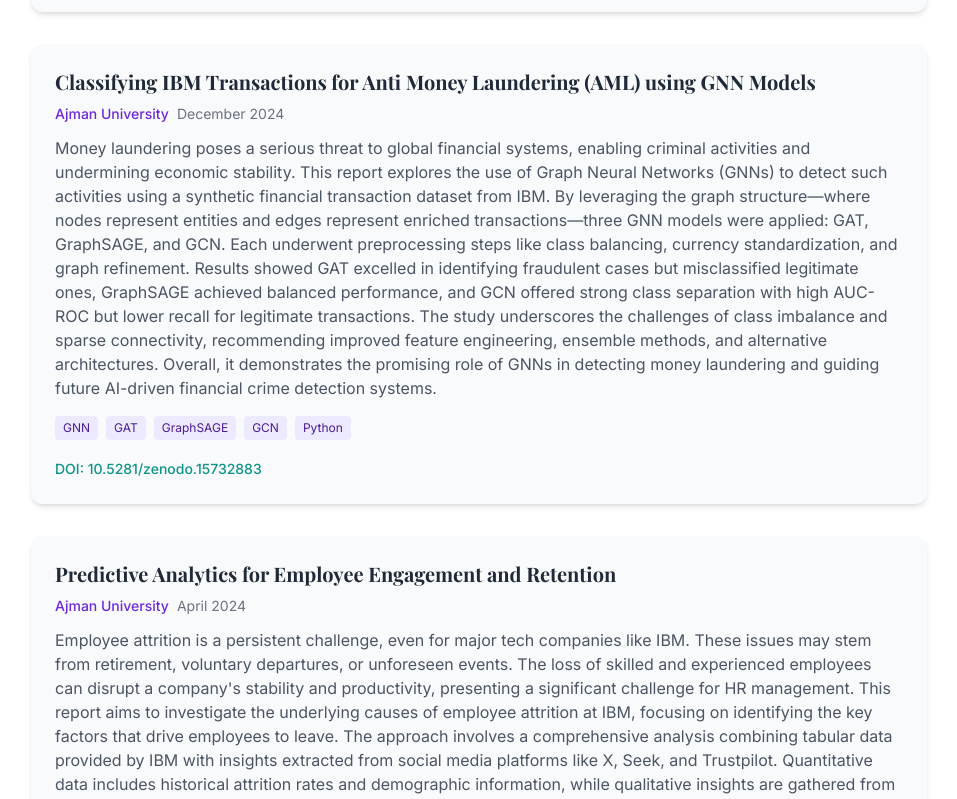
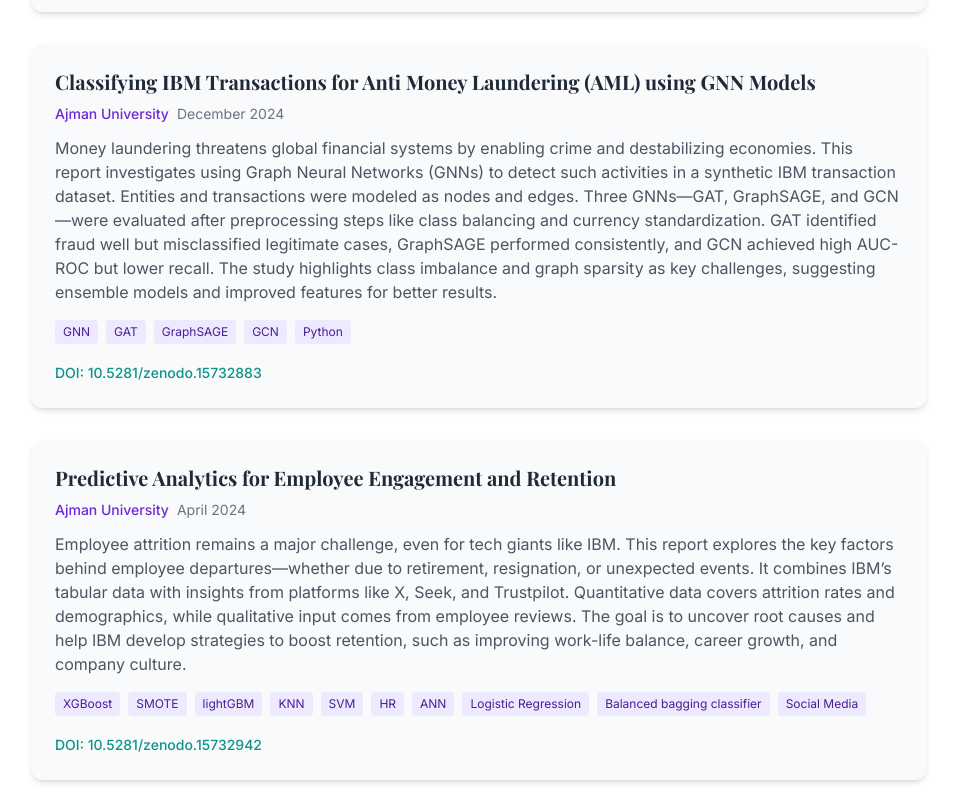
Before and after one commit to MaryamAli-2020/Portfolio-Maryam-Hesham, a React (Vite) app: page / in a window 1280 px wide. Shown: the part 7180-7979 px from the top of the page, without its empty margins (161-1118 px from the left). Built offline with nearby package versions, Linux system fonts and the light colour scheme.

Commit message:
fix abstract

```diff
--- a/src/data/publications.ts
+++ b/src/data/publications.ts
@@ -20,7 +20,7 @@
     title: "Classifying IBM Transactions for Anti Money Laundering (AML) using GNN Models",
     journal: "Ajman University",
     date: "December 2024",
-    abstract: "Money laundering poses a serious threat to global financial systems, enabling criminal activities and undermining economic stability. This report explores the use of Graph Neural Networks (GNNs) to detect such activities using a synthetic financial transaction dataset from IBM. By leveraging the graph structure—where nodes represent entities and edges represent enriched transactions—three GNN models were applied: GAT, GraphSAGE, and GCN. Each underwent preprocessing steps like class balancing, currency standardization, and graph refinement. Results showed GAT excelled in identifying fraudulent cases but misclassified legitimate ones, GraphSAGE achieved balanced performance, and GCN offered strong class separation with high AUC-ROC but lower recall for legitimate transactions. The study underscores the challenges of class imbalance and sparse connectivity, recommending improved feature engineering, ensemble methods, and alternative architectures. Overall, it demonstrates the promising role of GNNs in detecting money laundering and guiding future AI-driven financial crime detection systems.",
+    abstract: "Money laundering threatens global financial systems by enabling crime and destabilizing economies. This report investigates using Graph Neural Networks (GNNs) to detect such activities in a synthetic IBM transaction dataset. Entities and transactions were modeled as nodes and edges. Three GNNs—GAT, GraphSAGE, and GCN—were evaluated after preprocessing steps like class balancing and currency standardization. GAT identified fraud well but misclassified legitimate cases, GraphSAGE performed consistently, and GCN achieved high AUC-ROC but lower recall. The study highlights class imbalance and graph sparsity as key challenges, suggesting ensemble models and improved features for better results.",
     keywords: ["GNN", "GAT", "GraphSAGE", "GCN", "Python"],
     doi: "10.5281/zenodo.15732883"
   },
@@ -28,7 +28,7 @@
     title: "Predictive Analytics for Employee Engagement and Retention",
     journal: "Ajman University",
     date: "April 2024",
-    abstract: "Employee attrition is a persistent challenge, even for major tech companies like IBM. These issues may stem from retirement, voluntary departures, or unforeseen events. The loss of skilled and experienced employees can disrupt a company's stability and productivity, presenting a significant challenge for HR management. This report aims to investigate the underlying causes of employee attrition at IBM, focusing on identifying the key factors that drive employees to leave. The approach involves a comprehensive analysis combining tabular data provided by IBM with insights extracted from social media platforms like X, Seek, and Trustpilot. Quantitative data includes historical attrition rates and demographic information, while qualitative insights are gathered from employee reviews and feedback. Understanding the root causes of attrition is essential for IBM to develop targeted strategies that enhance retention and engagement. Addressing work-life balance, providing career growth opportunities, and fostering a positive organizational culture can significantly reduce attrition, ultimately improving employee satisfaction and loyalty.",
+    abstract:"Employee attrition remains a major challenge, even for tech giants like IBM. This report explores the key factors behind employee departures—whether due to retirement, resignation, or unexpected events. It combines IBM’s tabular data with insights from platforms like X, Seek, and Trustpilot. Quantitative data covers attrition rates and demographics, while qualitative input comes from employee reviews. The goal is to uncover root causes and help IBM develop strategies to boost retention, such as improving work-life balance, career growth, and company culture.",
     keywords: ["XGBoost", "SMOTE", "lightGBM", "KNN", "SVM", "HR", "ANN", "Logistic Regression", "Balanced bagging classifier", "Social Media"],
     doi: "10.5281/zenodo.15732942"
   },
```
